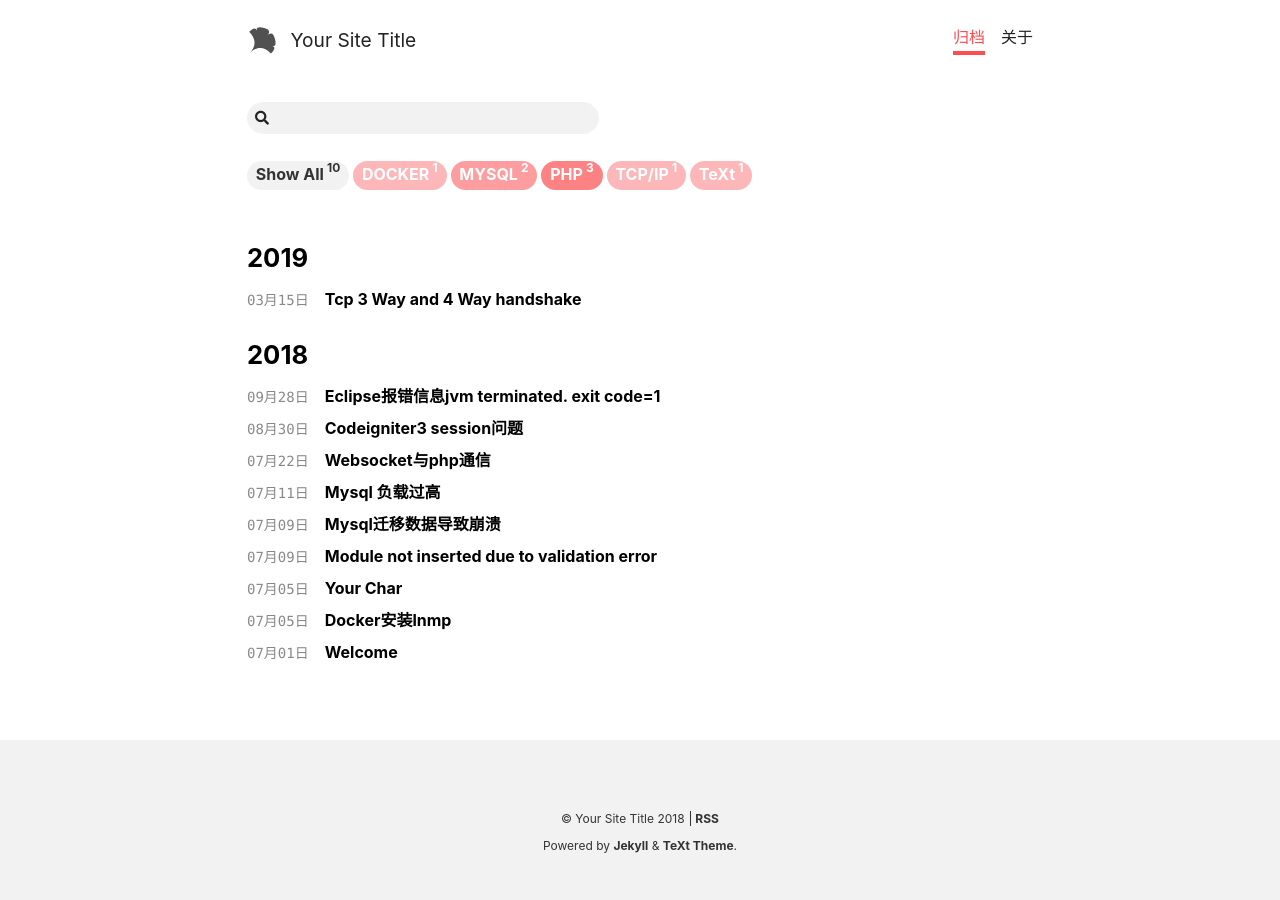
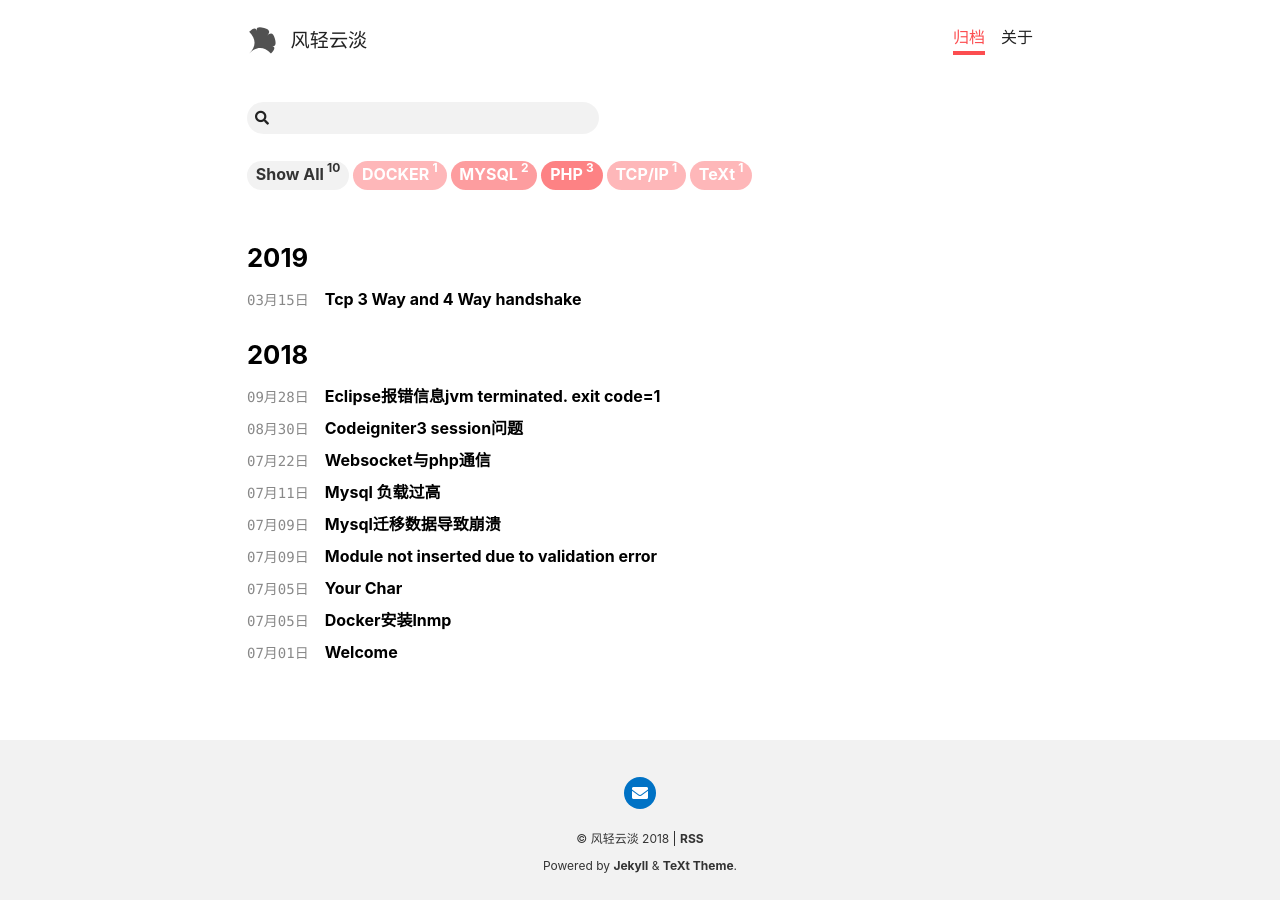
Before and after one commit to zhaodezhen/dezhen.github.io, a Jekyll site: the page built from archive.html, in a window 1280 px wide. Built offline with Jekyll 4.4.1, drawn with Linux system fonts in a browser that asks for light colours; nearby versions of some CDN libraries; part of the change alters nothing that is shown.

Commit message:
Update _config.yml

```diff
--- a/_config.yml
+++ b/_config.yml
@@ -19,7 +19,7 @@
 text_skin: default # "default" (default), "dark", "forest", "ocean", "chocolate", "orange"
 url     : # the base hostname & protocol for your site e.g. https://www.someone.com
 baseurl : # does not include hostname
-title   : Your Site Title
+title   : 风轻云淡
 description: > # this means to ignore newlines until "Language & timezone"
   Your Site Description
 
@@ -36,10 +36,11 @@ timezone: # see https://en.wikipedia.org/wiki/List_of_tz_database_time_zones for
 author:
   type      : # "person" (default), "organization"
   name      : zhaodezhen
-  url       :
+  url       : https://zhaodezhen.github.io/dezhen.github.io/
   avatar    : # path or url of avatar image
-  bio       : I am an amazing person.
-  email     :
+  bio       : "You never know what you don't know."
+
+  email     : dezhen98@gmail.com
   facebook  : # "user_name" the last part of your profile url, e.g. https://www.facebook.com/user_name
   twitter   : # "user_name" the last part of your profile url, e.g. https://twitter.com/user_name
   github    : # "user_name" the last part of your profile url, e.g. https://github.com/user_name
```
